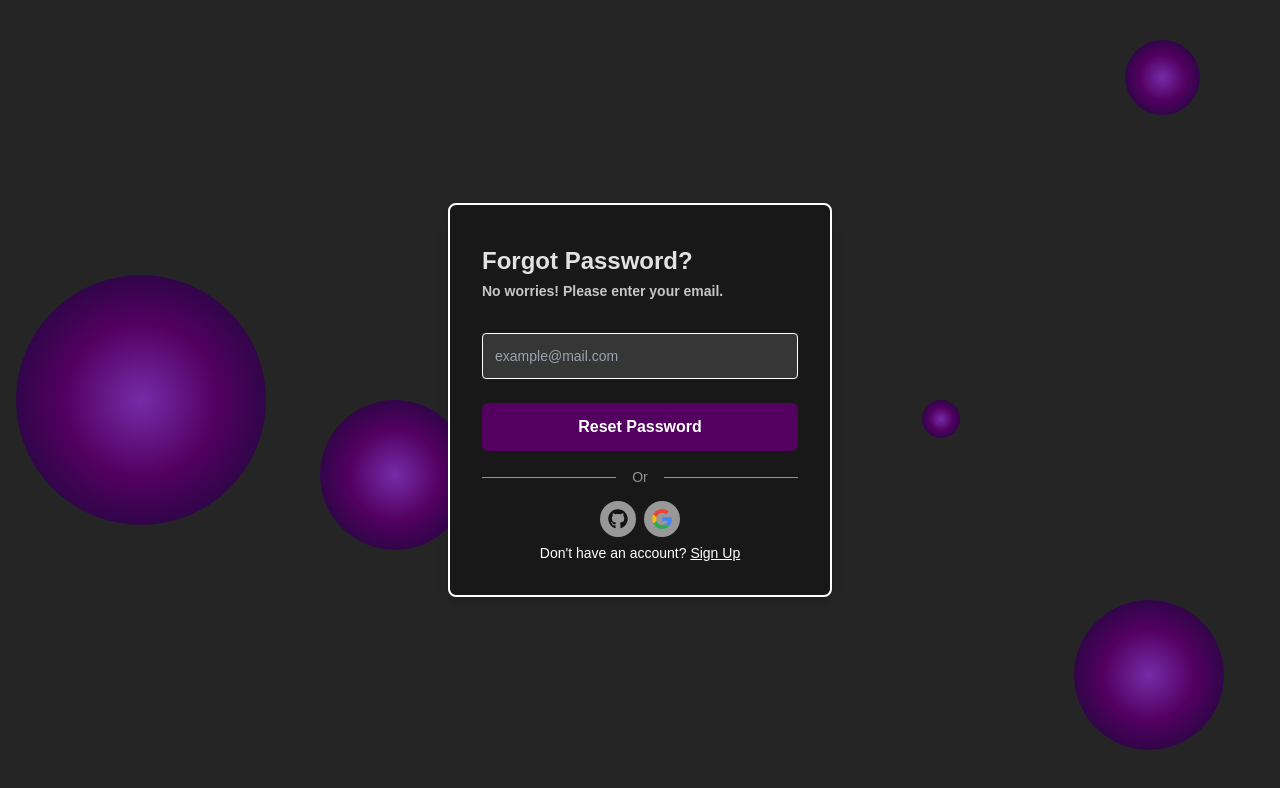
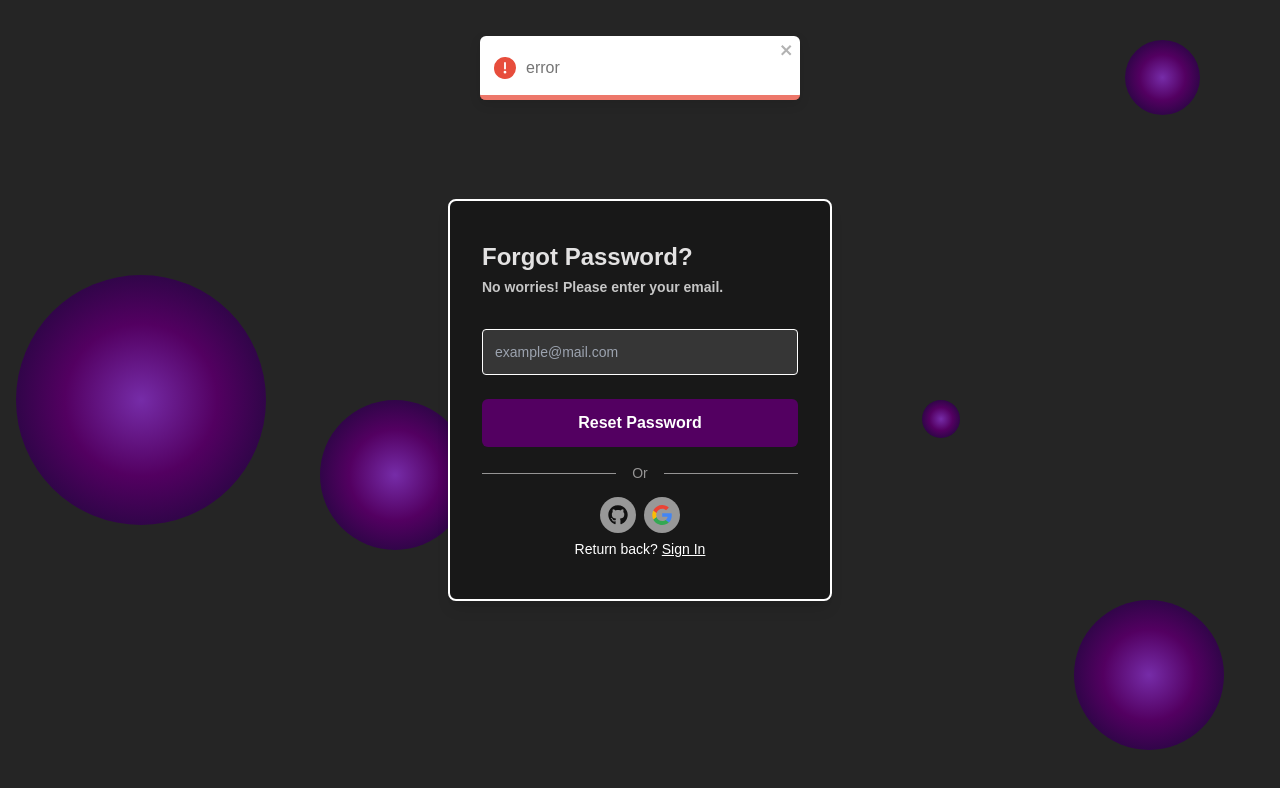
Before and after one commit to guranda26/moviemart-app, a Next.js app: page /forgot-password in a window 1280 px wide. Shown: the top 788 px of the page. Built offline with nearby package versions, Linux system fonts and the light colour scheme.

Commit message:
add error handling for the user authentication

```diff
--- a/app/(auth-pages)/(login-register)/forgot-password/page.tsx
+++ b/app/(auth-pages)/(login-register)/forgot-password/page.tsx
@@ -1,11 +1,25 @@
 import React from "react";
 import Link from "next/link";
 import Input from "@/components/Input";
+import { FormMessage, Message } from "@/components/auth/FormMessage";
 import TextDivider from "@/components/TextDivider";
-import { forgotPasswordAction, resetPasswordAction } from "@/actions";
+import { forgotPasswordAction } from "@/actions";
 import OAuthProviders from "@/components/auth/OAuthProviders";
+import CustomMsg from "@/components/CustomMsg";
 
-const ForgotPassword = () => {
+export type MessageProps = {
+  success?: "success";
+  error?: "error";
+};
+
+const ForgotPassword = async (props: { searchParams: Promise<Message> }) => {
+  const searchParams = await props.searchParams;
+
+  const sucessMsg = (searchParams as MessageProps)?.success;
+  const errorMsg = (searchParams as MessageProps)?.error;
+
+  console.log("which?", sucessMsg, errorMsg);
+
   return (
     <>
       <h2 className="sm:text-2xl xs:text-xl text-md font-semibold text-[#e3e2e2]">
@@ -34,15 +48,23 @@ const ForgotPassword = () => {
       <TextDivider />
       <OAuthProviders />
       <p className="text-xs text-wrap sm:text-sm flex flex-wrap justify-center md:textmd text-white text-center mt-2">
-        <span>Don&apos;t have an account?&nbsp;</span>
+        <span>Return back?&nbsp;</span>
         <Link
           className="font-medium underline text-white"
-          href="/sign-up"
-          data-cy="sign-up"
+          href="/sign-in"
+          data-cy="sign-in"
         >
-          Sign Up
+          Sign In
         </Link>
       </p>
+      {sucessMsg ? (
+        <CustomMsg action={"success"} msg={sucessMsg} />
+      ) : errorMsg ? (
+        <CustomMsg action={"error"} msg={errorMsg} />
+      ) : (
+        <CustomMsg action={"error"} msg={"error"} />
+      )}
+      <FormMessage message={searchParams} />
     </>
   );
 };
--- a/app/(auth-pages)/(login-register)/sign-in/page.tsx
+++ b/app/(auth-pages)/(login-register)/sign-in/page.tsx
@@ -7,14 +7,16 @@ import PasswordDisplay from "@/components/PasswordDisplay";
 import TextDivider from "@/components/TextDivider";
 import { signInAction } from "@/actions";
 import OAuthProviders from "@/components/auth/OAuthProviders";
+import { Message } from "@/components/auth/FormMessage";
+import { MessageProps } from "../forgot-password/page";
+import CustomMsg from "@/components/CustomMsg";
 
 const user = "/assets/user.svg";
 
-const Login = () => {
-  // const user = await getUser();
-  // if (!user) {
-  //   return redirect("/home");
-  // }
+const Login = async (props: { searchParams: Promise<Message> }) => {
+  const searchParams = await props.searchParams;
+  const sucessMsg = (searchParams as MessageProps)?.success;
+  const errorMsg = (searchParams as MessageProps)?.error;
 
   return (
     <>
@@ -69,6 +71,11 @@ const Login = () => {
           Sign up
         </Link>
       </p>
+      {sucessMsg ? (
+        <CustomMsg action={"success"} msg={sucessMsg} />
+      ) : errorMsg ? (
+        <CustomMsg action={"error"} msg={errorMsg} />
+      ) : null}
     </>
   );
 };
--- a/app/(auth-pages)/(login-register)/sign-up/page.tsx
+++ b/app/(auth-pages)/(login-register)/sign-up/page.tsx
@@ -5,8 +5,14 @@ import PasswordDisplay from "@/components/PasswordDisplay";
 import TextDivider from "@/components/TextDivider";
 import { signUpAction } from "@/actions";
 import OAuthProviders from "@/components/auth/OAuthProviders";
+import { Message } from "@/components/auth/FormMessage";
+import { MessageProps } from "../forgot-password/page";
+import CustomMsg from "@/components/CustomMsg";
 
-const Register = async () => {
+const Register = async (props: { searchParams: Promise<Message> }) => {
+  const searchParams = await props.searchParams;
+  const sucessMsg = (searchParams as MessageProps)?.success;
+  const errorMsg = (searchParams as MessageProps)?.error;
   return (
     <>
       <h2 className="xs:text-2xl text-xl font-semibold text-[#e3e2e2]">
@@ -54,6 +60,11 @@ const Register = async () => {
           Login
         </Link>
       </p>
+      {sucessMsg ? (
+        <CustomMsg action={"success"} msg={sucessMsg} />
+      ) : errorMsg ? (
+        <CustomMsg action={"error"} msg={errorMsg} />
+      ) : null}
     </>
   );
 };
--- a/app/(dashboard)/protected/reset-password/page.tsx
+++ b/app/(dashboard)/protected/reset-password/page.tsx
@@ -2,8 +2,6 @@ import { resetPasswordAction } from "@/actions";
 import { FormMessage, Message } from "@/components/auth/FormMessage";
 import Input from "@/components/Input";
 import "react-toastify/dist/ReactToastify.css";
-import { ToastContainer, toast } from "react-toastify";
-import { redirect } from "next/navigation";
 import SuccessMsg from "@/components/SuccessMsg";
 
 export type SuccessMsgProp = {
@@ -50,9 +48,8 @@ export default async function ResetPassword(props: {
         >
           Reset password
         </button>
+        <FormMessage message={searchParams} />
       </form>
-      <FormMessage message={searchParams} />
-      {/* <ToastContainer /> */}
       {successMsg && <SuccessMsg msg={successMsg} />}
     </section>
   );
--- /dev/null
+++ b/components/CustomMsg.tsx
@@ -0,0 +1,31 @@
+"use client";
+
+import { useEffect } from "react";
+import { toast, ToastContainer } from "react-toastify";
+import "react-toastify/dist/ReactToastify.css";
+
+export default function CustomMsg({
+  action,
+  msg,
+}: {
+  action: "success" | "error";
+  msg: string;
+}) {
+  useEffect(() => {
+    if (action === "success") {
+      toast.success(msg, {
+        position: "top-center",
+        autoClose: 5000,
+        closeOnClick: true,
+      });
+    } else if (action === "error") {
+      toast.error(msg, {
+        position: "top-center",
+        autoClose: 5000,
+        closeOnClick: true,
+      });
+    }
+  }, [action, msg]);
+
+  return <ToastContainer className="z-50 mt-5" />;
+}
--- a/components/auth/FormMessage.tsx
+++ b/components/auth/FormMessage.tsx
@@ -5,19 +5,19 @@ export type Message =
 
 export function FormMessage({ message }: { message: Message }) {
   return (
-    <div className="flex flex-col gap-2 w-full max-w-md text-sm">
+    <div className="flex flex-col gap-2 w-full max-w-md text-sm mt-2 text-justify">
       {"success" in message && (
-        <div className="text-foreground border-l-2 border-foreground px-4">
+        <div className="text-white border-l-2 border-white px-4 bg-[#67007a]">
           {message.success}
         </div>
       )}
       {"error" in message && (
-        <div className="text-destructive-[#c5220d] border-l-2 border-[#c5220d] px-4 text-[#c5220d]">
+        <div className="border-l-2 border-white px-4 text-white bg-[#c5220d">
           {message.error}
         </div>
       )}
       {"message" in message && (
-        <div className="text-foreground border-l-2 px-4">{message.message}</div>
+        <div className="text-#c5220d border-l-2 px-4">{message.message}</div>
       )}
     </div>
   );
```
